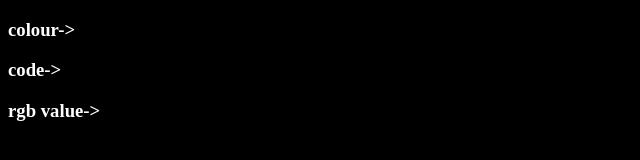
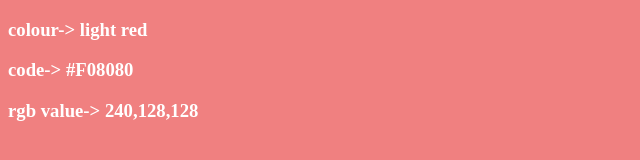
Before and after one commit to panifoodservice/Pkp-color, a plain HTML site: page light_red.html in a window 1280 px wide. Shown: the whole page, without its empty margins (0-640 px from the left). Drawn offline with Linux system fonts and the light colour scheme.

Commit message:
Update light_red.html

```diff
--- a/light_red.html
+++ b/light_red.html
@@ -5,10 +5,10 @@
   <meta http-equiv="CONTENT-TYPE" content="text/html; charset=UTF-8">
   <title></title>
 </head>
-<body bgcolor="    " style="color:white;">
-  <h3>colour->            </h3>
-  <h3>code->              </h3>
-  <h3>rgb value->         </h3>
+<body bgcolor="  F08080  " style="color:white;">
+  <h3>colour->  light red          </h3>
+  <h3>code->    #F08080          </h3>
+  <h3>rgb value->   240,128,128      </h3>
   <h3></h3>
 </body>
 </html>
```
